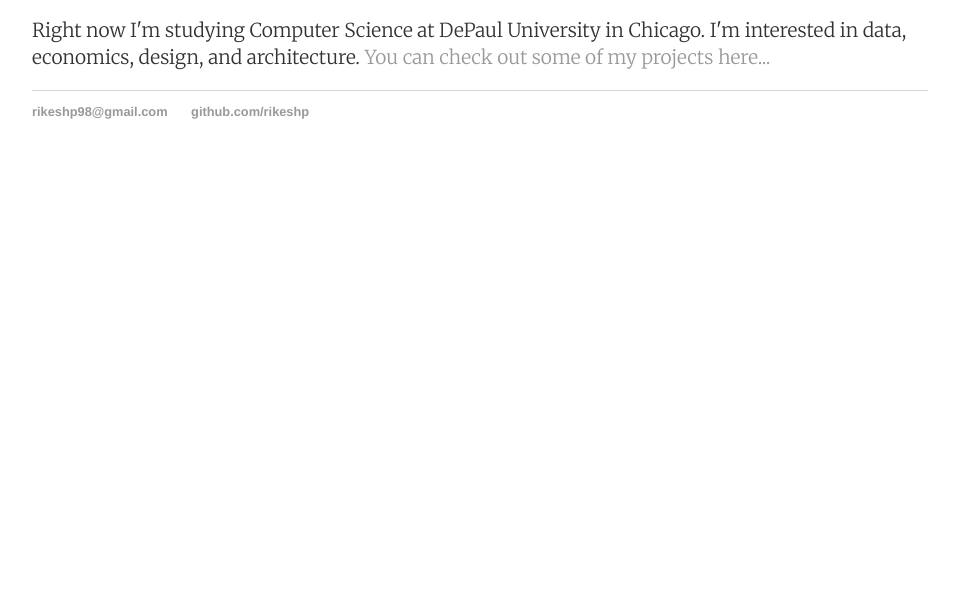
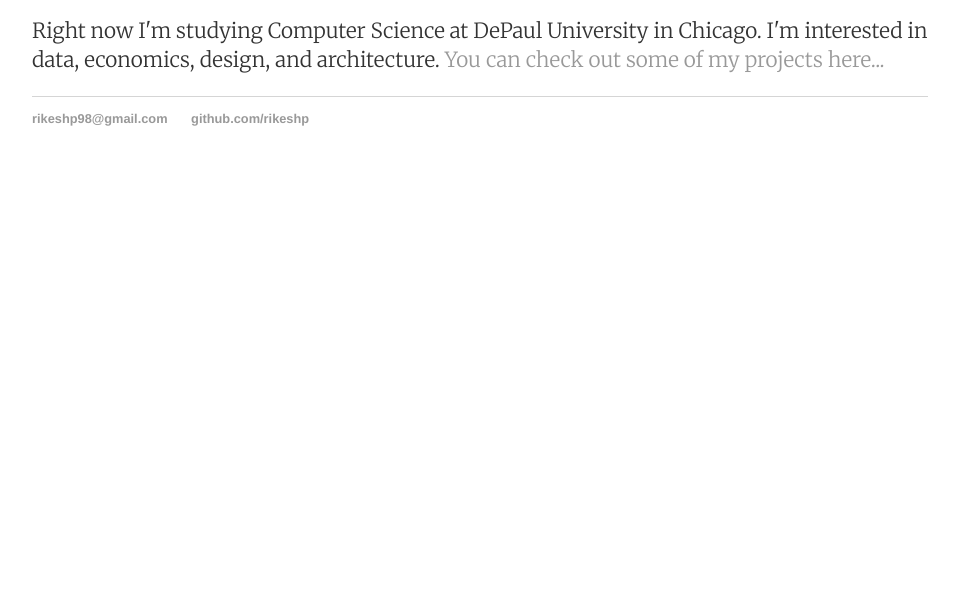
Before and after one commit to rikeshp/rikeshp.github.io, a plain HTML site: page index.html in a window 1280 px wide. Shown: the part 185-800 px from the top of the page, without its empty margins (160-1118 px from the left). Drawn offline with Linux system fonts and the light colour scheme.

Commit message:
Update index.html

```diff
--- a/index.html
+++ b/index.html
@@ -18,7 +18,7 @@
 
   		<div class="blurb">
 			<h1>Hi there, I'm Rikesh Patel!</h1>
-			<p style="font-family: 'Merriweather', serif; font-weight: 300; font-size: 1.2em;">Right now I'm studying Computer Science at DePaul University in Chicago. I'm interested in data, economics, design, and architecture. <a href="/projectspage">You can check out some of my projects here...</a></p>
+			<p style="font-family: 'Merriweather', serif; font-weight: 300; font-size: 1.3em;">Right now I'm studying Computer Science at DePaul University in Chicago. I'm interested in data, economics, design, and architecture. <a href="/projectspage">You can check out some of my projects here...</a></p>
 		</div>
 
 
```
